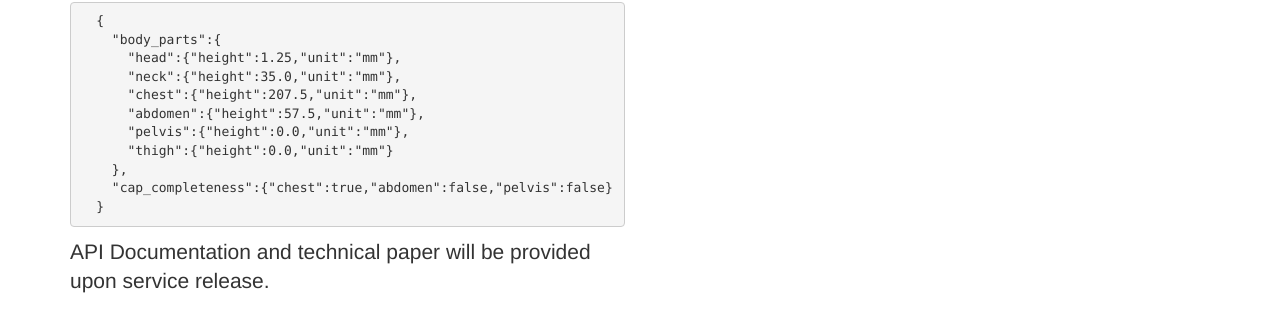
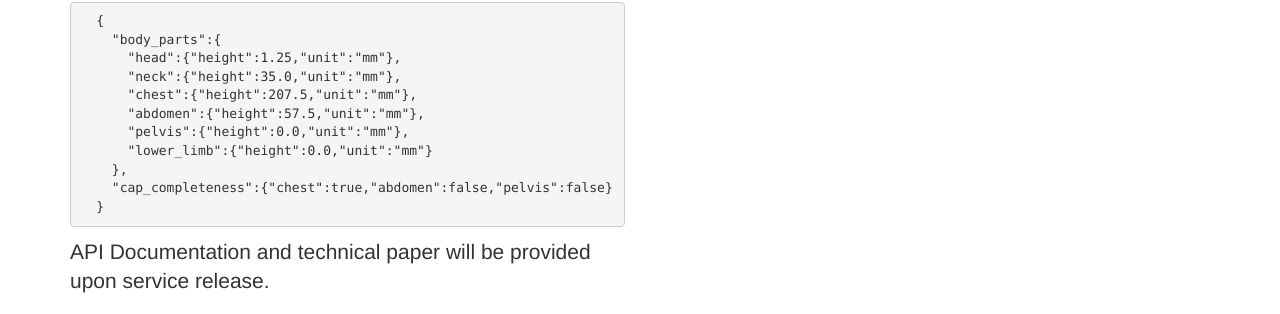
Before and after one commit to sawtellellc/sawtellellc.github.io, a Jekyll site: the page built from _posts/2014-09-23-services-3.markdown, in a window 1280 px wide and 900 px high, scrolled down 992 px. Shown: the part 420-734 px from the top of the window. Built offline with Jekyll 4.4.1, drawn with Linux system fonts in a browser that asks for light colours; nearby versions of some CDN libraries; some web fonts are replaced; library files that are not in the unit come from our copies.

Commit message:
updated json

```diff
--- a/_posts/2014-09-23-services-3.markdown
+++ b/_posts/2014-09-23-services-3.markdown
@@ -15,7 +15,7 @@ description: |
       "chest":{"height":207.5,"unit":"mm"},
       "abdomen":{"height":57.5,"unit":"mm"},
       "pelvis":{"height":0.0,"unit":"mm"},
-      "thigh":{"height":0.0,"unit":"mm"}
+      "lower_limb":{"height":0.0,"unit":"mm"}
     },
     "cap_completeness":{"chest":true,"abdomen":false,"pelvis":false}
   }
```
